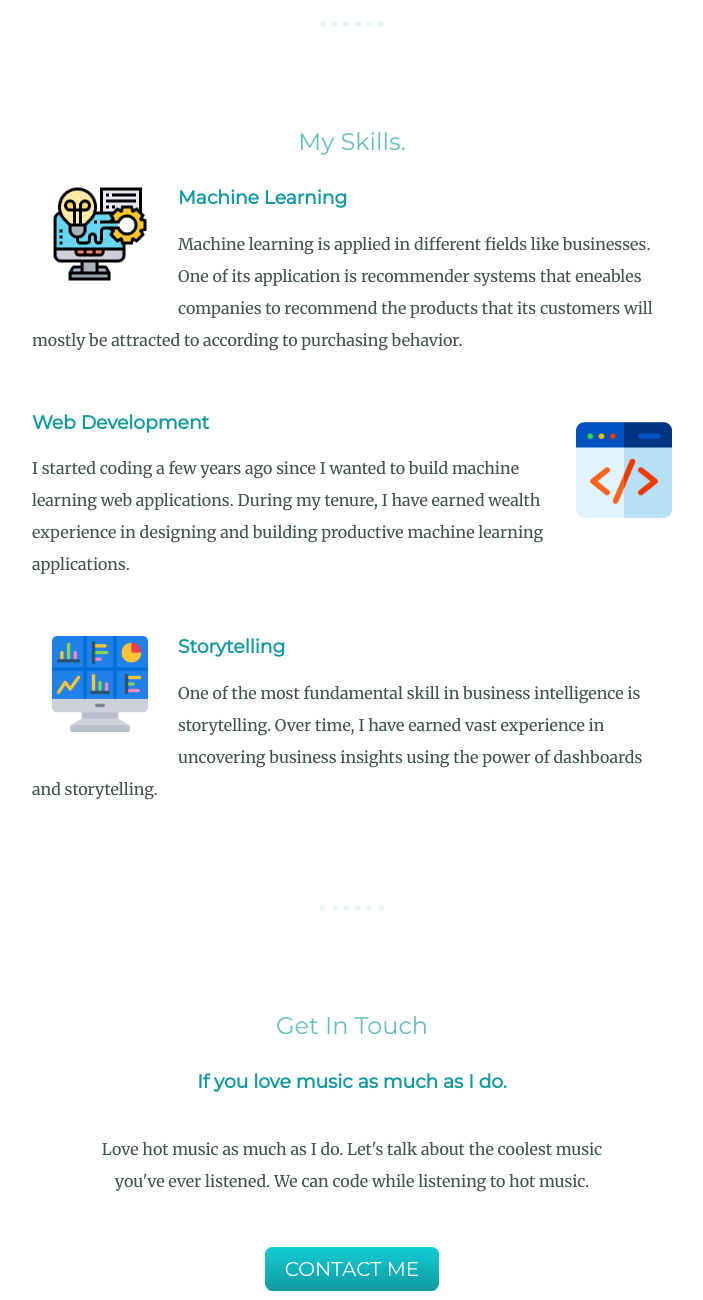
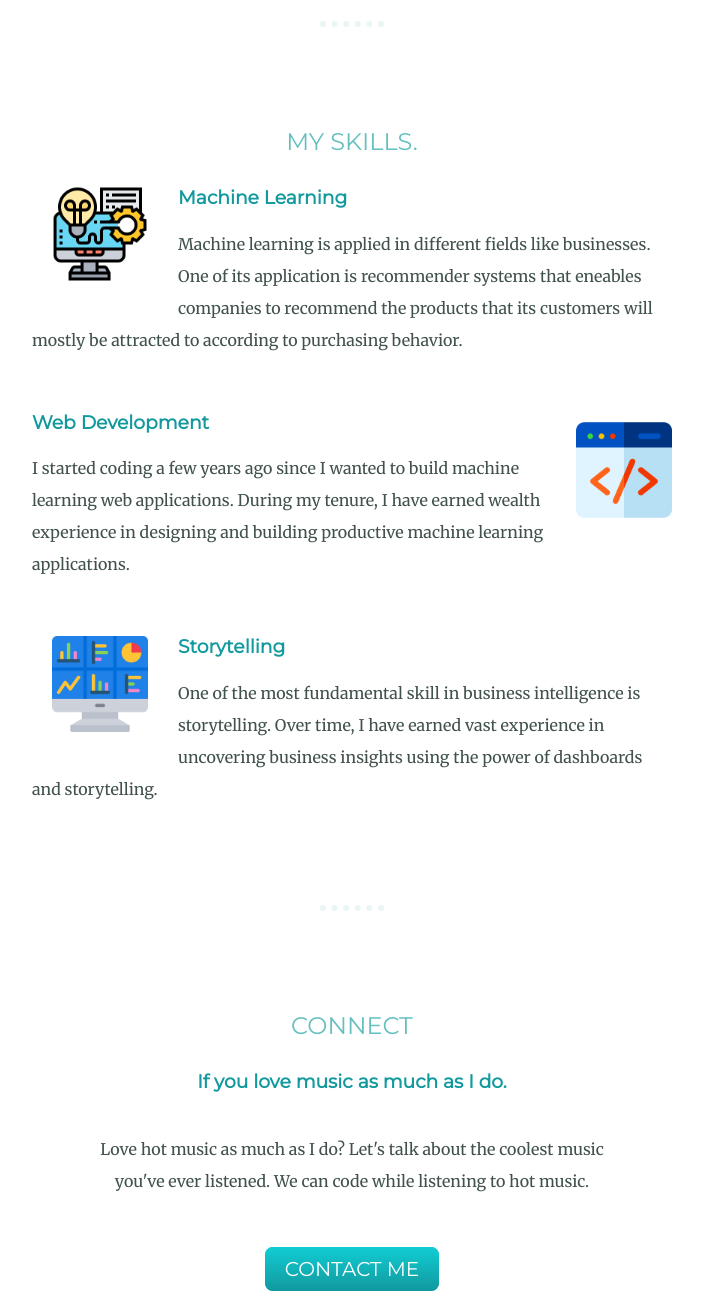
Before and after one commit to Jeremiah-Katumo/website, a plain HTML site: page index.html in a window 1280 px wide. Shown: the part 1200-2500 px from the top of the page, without its empty margins (288-991 px from the left). Drawn offline with Linux system fonts and the light colour scheme.

Commit message:
Update index.html

```diff
--- a/index.html
+++ b/index.html
@@ -2,7 +2,7 @@
 <html>
     <head>
         <meta charset="utf-8">
-        <title>Jeremiah Katumo Kurwa</title>
+        <title>Jeremy Katush</title>
         <link rel="stylesheet" href="styles.css">
         <link rel="icon" href="favicon.ico">
         <link rel="preconnect" href="https://fonts.googleapis.com">
@@ -25,7 +25,7 @@
             </div>
             <hr>
             <div class="skills">
-              <h2>My Skills.</h2>
+              <h2>MY SKILLS.</h2>
               <div class="skill-row">
                 <img class="ml" src="images/machine-learning.png" alt="machine-learning-icon">
                 <h3>Machine Learning</h3>
@@ -43,9 +43,9 @@
             </div>
             <hr>
             <div class="contact-me">
-              <h2>Get In Touch</h2>
+              <h2>CONNECT</h2>
               <h3>If you love music as much as I do.</h3>
-              <p class="contact-message">Love hot music as much as I do. Let's talk about the coolest music you've ever listened. We can code while listening to hot music.</p>
+              <p class="contact-message">Love hot music as much as I do? Let's talk about the coolest music you've ever listened. We can code while listening to hot music.</p>
               <a class="btn" href="mailto:jeremykatush@gmail.com">CONTACT ME</a>
             </div><br>
         </div>
```
